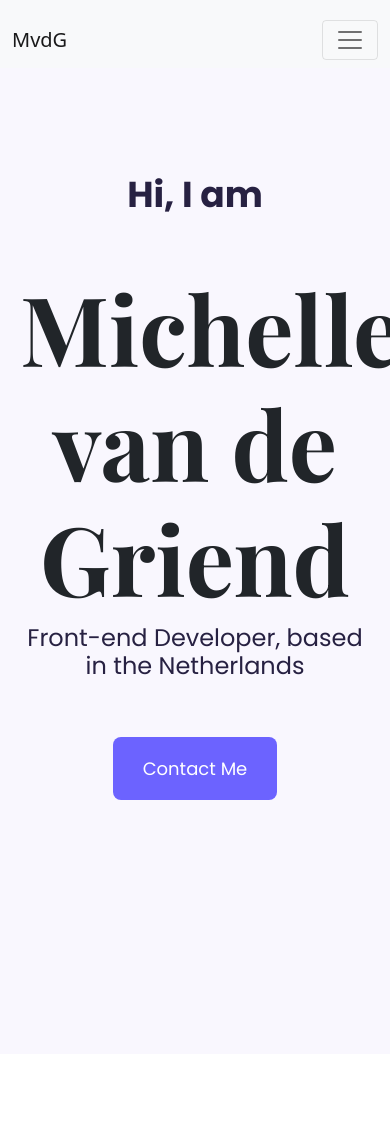
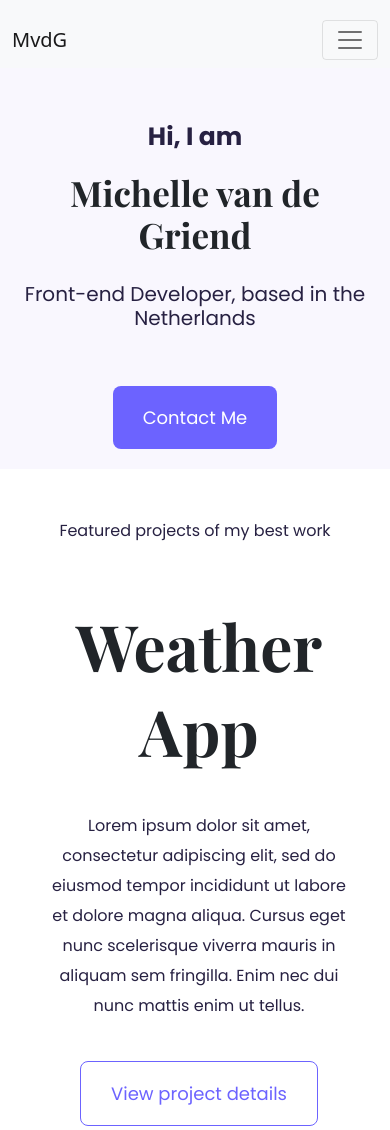
Before and after one commit to MVDG30/Front-End-Developer-Portfolio, a plain HTML site: page index.html in a window 390 px wide. Shown: the top 1130 px of the page. Drawn offline with nearby package versions, Linux system fonts and the light colour scheme.

Commit message:
Fine-tuned responsive design

```diff
--- a/index.html
+++ b/index.html
@@ -59,16 +59,16 @@
     </nav>
     <div class="hero">
       <p>Hi, I am</p>
-      <h1 class="text-center mt-5">Michelle van de Griend</h1>
+      <h1 class="text-center mt-3">Michelle van de Griend</h1>
       <h2 class="text-center">Front-end Developer, based in the Netherlands</h2>
 
       <a href="#" class="btn btn-primary primary-button mt-5">Contact Me</a>
     </div>
 
     <p class="featured-text text-center">Featured projects of my best work</p>
-    <div class="container mt-5">
+    <div class="container">
       <div class="row">
-        <div class="col-sm-6">
+        <div class="col d-none d-md-block">
           <img
             src="/img/weather-app-img.png"
             alt="weather-app"
@@ -76,12 +76,13 @@
           />
         </div>
         <div class="col-sm-6">
+          <div class="project-paragraph">
             <h1 class="project-title ms-5">Weather App</h1>
             <p class="project-content ms-5">
               Lorem ipsum dolor sit amet, consectetur adipiscing elit, sed do
               eiusmod tempor incididunt ut labore et dolore magna aliqua. Cursus
-            eget nunc scelerisque viverra mauris in aliquam sem fringilla. Enim
-            nec dui nunc mattis enim ut tellus.
+              eget nunc scelerisque viverra mauris in aliquam sem fringilla.
+              Enim nec dui nunc mattis enim ut tellus.
             </p>
             <a href="#" class="btn secondary-button ms-5 mt-4"
               >View project details</a
@@ -89,22 +90,26 @@
           </div>
         </div>
       </div>
+    </div>
 
     <div class="container mt-5">
       <div class="row">
         <div class="col-sm-6">
+          <div class="project-paragraph">
             <h1 class="project-title ms-5">Yoghurt App</h1>
+
             <p class="project-content ms-5">
               Lorem ipsum dolor sit amet, consectetur adipiscing elit, sed do
               eiusmod tempor incididunt ut labore et dolore magna aliqua. Cursus
-            eget nunc scelerisque viverra mauris in aliquam sem fringilla. Enim
-            nec dui nunc mattis enim ut tellus.
+              eget nunc scelerisque viverra mauris in aliquam sem fringilla.
+              Enim nec dui nunc mattis enim ut tellus.
             </p>
             <a href="#" class="btn secondary-button ms-5 mt-4"
               >View project details</a
             >
           </div>
-        <div class="col-sm-6">
+        </div>
+        <div class="col d-none d-md-block">
           <img
             src="/img/WgM8-yogurt-image.png"
             alt="yoghurt-app"
@@ -116,7 +121,7 @@
 
     <div class="container mt-5">
       <div class="row">
-        <div class="col-sm-6">
+        <div class="col d-none d-md-block">
           <img
             src="/img/l3jP-yoga-image.png"
             alt="yoga-app"
@@ -124,12 +129,13 @@
           />
         </div>
         <div class="col-sm-6">
+          <div class="project-paragraph">
             <h1 class="project-title ms-5">Yoga App</h1>
             <p class="project-content ms-5">
               Lorem ipsum dolor sit amet, consectetur adipiscing elit, sed do
               eiusmod tempor incididunt ut labore et dolore magna aliqua. Cursus
-            eget nunc scelerisque viverra mauris in aliquam sem fringilla. Enim
-            nec dui nunc mattis enim ut tellus.
+              eget nunc scelerisque viverra mauris in aliquam sem fringilla.
+              Enim nec dui nunc mattis enim ut tellus.
             </p>
             <a href="#" class="btn secondary-button ms-5 mt-4"
               >View project details</a
@@ -137,5 +143,6 @@
           </div>
         </div>
       </div>
+    </div>
   </body>
 </html>
--- a/styles/portfolio.css
+++ b/styles/portfolio.css
@@ -4,6 +4,10 @@
   --default-text-color: #272142;
   --default-font-family: "Poppins", sans-serif;
   --header-font-family: "Playfair Display", serif;
+}
+
+body {
+  margin-bottom: 30px;
 }
 
 h1 {
@@ -67,3 +71,42 @@ p {
   border: solid 1px var(--branding-color);
   color: var(--branding-color);
 }
+
+.project-paragraph {
+  padding: 60px 30px;
+}
+
+@media (max-width: 900px) {
+  h1 {
+    font-size: 35px;
+    padding-bottom: 18px;
+  }
+  h2 {
+    font-size: 20px;
+  }
+
+  .hero p {
+    font-size: 25px;
+  }
+  .hero {
+    padding: 50px 20px 20px;
+  }
+
+  .featured-text {
+    margin-top: 50px;
+    margin-bottom: 50px;
+  }
+  .project-paragraph {
+    padding: 0;
+    text-align: center;
+  }
+  .container {
+    text-align: center;
+    padding-left: 0px;
+    padding-right: 40px;
+  }
+  .project-title {
+    margin-bottom: 20px;
+    margin-top: 10px;
+  }
+}
```
Lines whose indentation alone changed are shown as unchanged.
